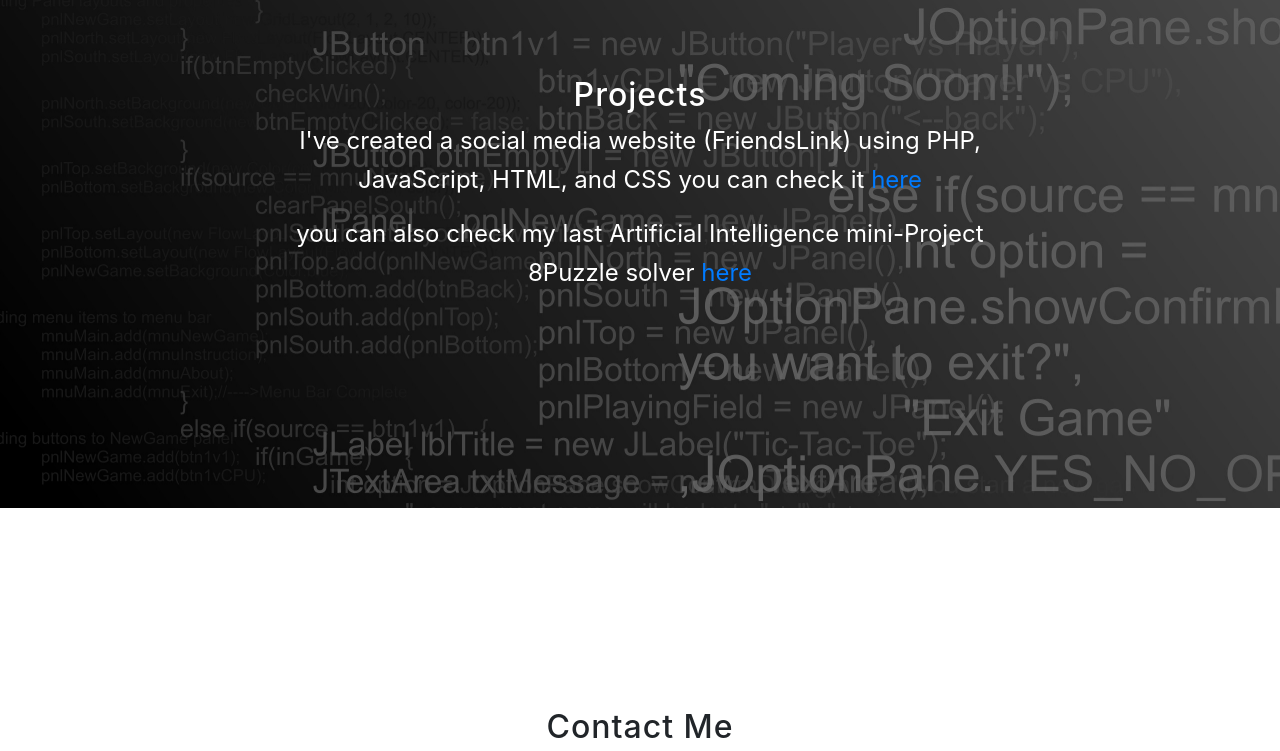
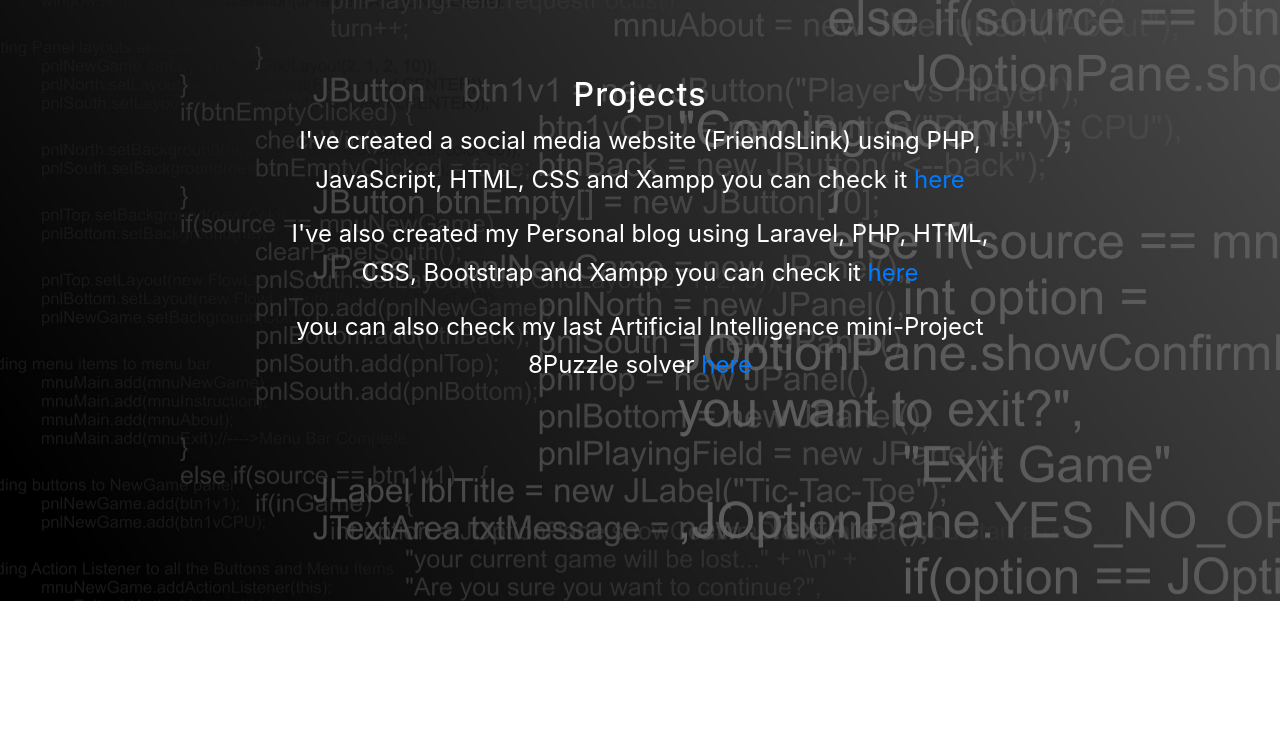
Before and after one commit to ahmedibraheeem/ahmedibraheeem.github.io, a website with bundled scripts: page index.html in a window 1280 px wide. Shown: the part 1540-2291 px from the top of the page. Built offline with nearby package versions, Linux system fonts and the light colour scheme.

Commit message:
adding blog

```diff
--- a/index.html
+++ b/index.html
@@ -83,7 +83,8 @@
       <div class="container">
         <div class="col-lg-8 mx-auto">
           <h2>Projects</h2>
-          <p><font size="5">I've created a social media website (FriendsLink) using  PHP, JavaScript, HTML, and CSS you can check it <a href="https://ahmedibraheeem.github.io/FriendsLink">here</a> </font></p>
+          <p><font size="5">I've created a social media website (FriendsLink) using  PHP, JavaScript, HTML, CSS and Xampp you can check it <a href="https://ahmedibraheeem.github.io/FriendsLink">here</a> </font></p>
+          <p><font size="5">I've also created my Personal blog using  Laravel, PHP, HTML, CSS, Bootstrap and Xampp you can check it <a href="https://ahmedibraheeem.github.io/blog">here</a> </font></p>
           <p><font size="5">you can also check my last Artificial Intelligence mini-Project 8Puzzle solver <a href="https://ahmedibraheeem.github.io/8Puzzle/">here</a></font></p>
         </div>
       </div>
```
